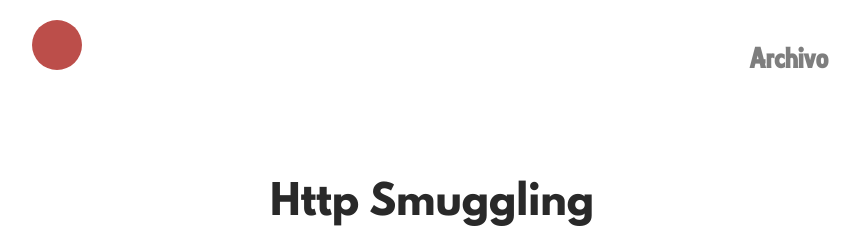
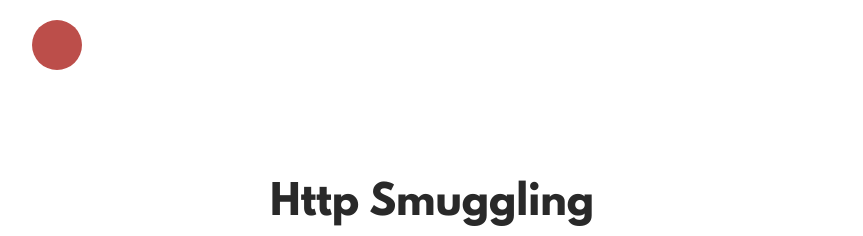
Before and after one commit to Rocmpr/blog, a Jekyll site: the page built from _posts/2019-12-05-HTTP-Smuggling.md, in a window 1280 px wide. Shown: the top 236 px of the page, without its empty margins (208-1071 px from the left). Built offline with Jekyll 4.4.1, drawn with Linux system fonts in a browser that asks for light colours; our own code applies the rules of GitHub Pages for plain Markdown files.

Commit message:
Update navigation.html

```diff
--- a/_includes/navigation.html
+++ b/_includes/navigation.html
@@ -9,11 +9,11 @@
         </div>
     </a>
 
-<!-- {% if page.id %} -->
+{% if page == 1%}
     <ul>
       <li><a href="{{ site.baseurl }}/index.html"><h2 class="nav-title">Archivo</h2></a></li>
     </ul>
-<!--    {% endif %} -->
+{% endif %}
 
   </div>
 </nav>
```
